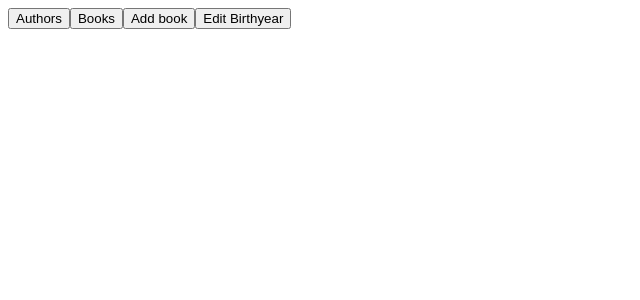
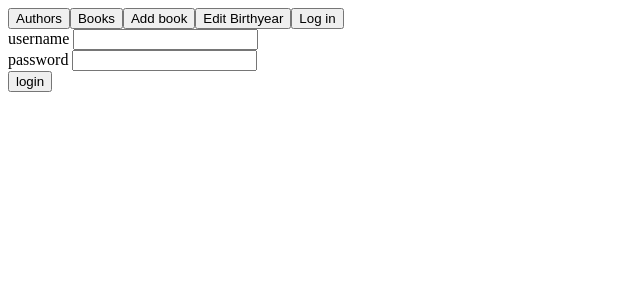
Before and after one commit to junkidesu/fullstack-part8-submissions, a React (Create React App) app in the folder library-frontend/: page /login in a window 1280 px wide. Shown: the top 300 px of the page, without its empty margins (0-640 px from the left). Built offline with nearby package versions, Linux system fonts and the light colour scheme.

Commit message:
Implement login form component

```diff
--- a/library-frontend/src/App.js
+++ b/library-frontend/src/App.js
@@ -2,6 +2,7 @@ import Authors from "./components/Authors";
 import Books from "./components/Books";
 import EditBirthYear from "./components/EditBirthYear";
 import NewBook from "./components/NewBook";
+import LoginForm from "./components/LoginForm";
 import { Route, Routes, Link } from "react-router-dom";
 
 const App = () => {
@@ -20,11 +21,15 @@ const App = () => {
         <Link to="/edit">
           <button>Edit Birthyear</button>
         </Link>
+        <Link to="/login">
+          <button>Log in</button>
+        </Link>
       </div>
 
       <Routes>
+        <Route path="/" element={<Books />} />
+        <Route path="/login" element={<LoginForm />} />
         <Route path="/authors" element={<Authors />} />
-        <Route path="/" element={<Books />} />
         <Route path="/add" element={<NewBook />} />
         <Route path="/edit" element={<EditBirthYear />} />
       </Routes>
--- /dev/null
+++ b/library-frontend/src/components/LoginForm.js
@@ -0,0 +1,33 @@
+import { useState } from "react";
+
+const LoginForm = () => {
+  const [username, setUsername] = useState("");
+  const [password, setPassword] = useState("");
+
+  const handleLogin = (e) => {
+    e.preventDefault();
+
+    console.log("logging in...");
+  };
+
+  return (
+    <form onSubmit={handleLogin}>
+      <div>
+        username{" "}
+        <input value={username} onChange={(e) => setUsername(e.target.value)} />
+      </div>
+      <div>
+        password{" "}
+        <input
+          type="password"
+          value={password}
+          onChange={(e) => setPassword(e.target.value)}
+        />
+      </div>
+
+      <button>login</button>
+    </form>
+  );
+};
+
+export default LoginForm;
```
